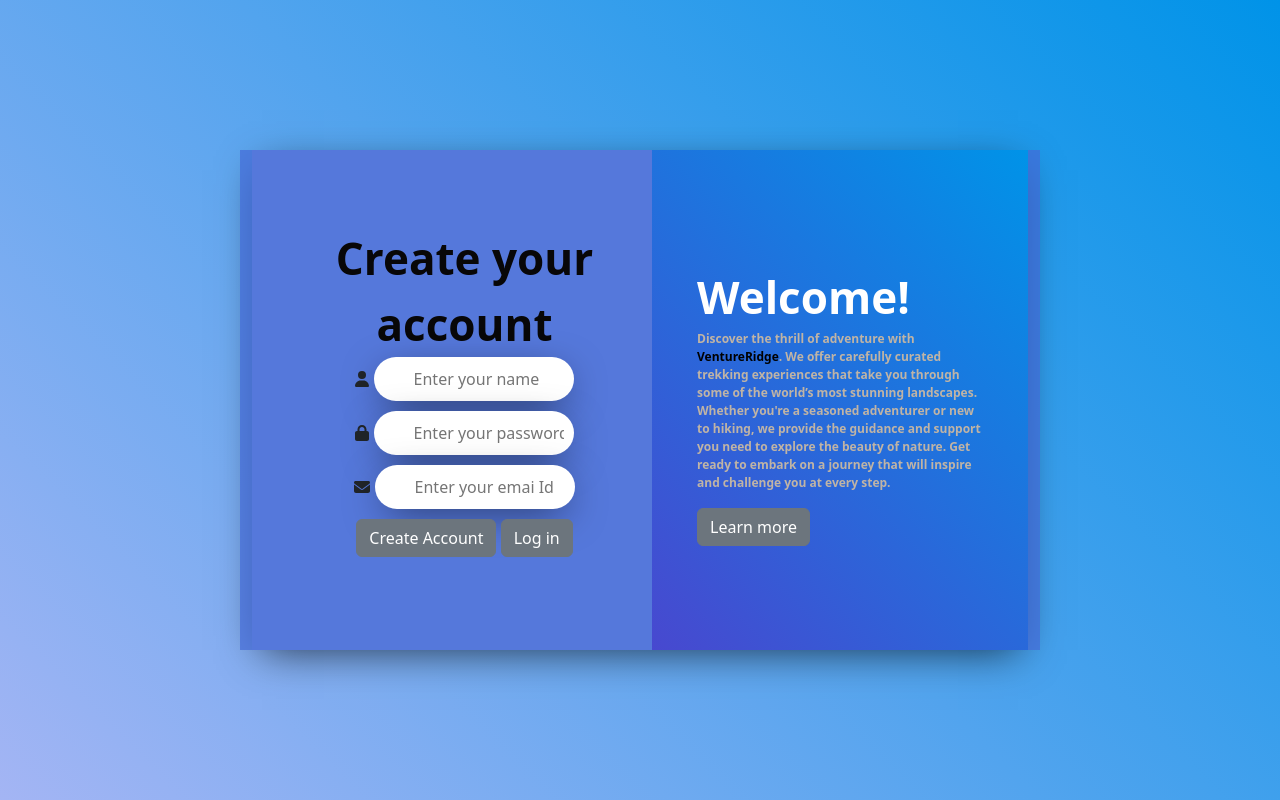
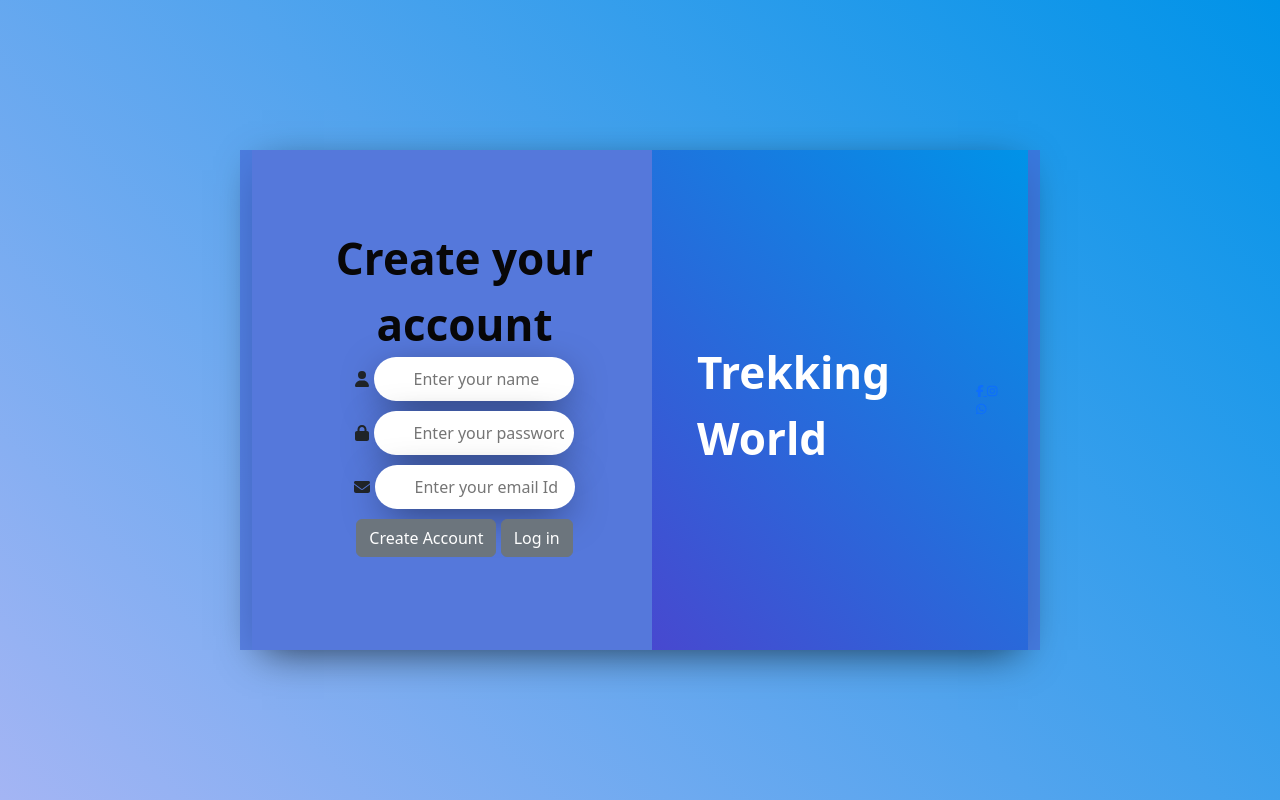
Before and after one commit to Shivani1424/PROJECT-1, a plain HTML site: page index.html in a window 1280 px wide. Drawn offline with nearby package versions, Linux system fonts and the light colour scheme.

Commit message:
Update index.html

```diff
--- a/index.html
+++ b/index.html
@@ -4,17 +4,11 @@
     <meta charset="UTF-8">
     <meta name="viewport" content="width=device-width, initial-scale=1.0">
     <title>loginpage</title>
-
     <link rel="stylesheet" href="https://cdnjs.cloudflare.com/ajax/libs/font-awesome/6.7.2/css/all.min.css">
     <link rel="stylesheet" href="https://cdn.jsdelivr.net/npm/bootstrap@5.3.3/dist/css/bootstrap.min.css">
     <link rel="stylesheet" href="./assets/./css/style.css">
-
 </head>
 <body>
-
-
-
-
     <div class="container">
         <div class="mycard">
             <div class="row">
@@ -24,64 +18,56 @@
                             <header>Create your account</header>
                             <div class="form-group">
                                 <i class="fa-solid fa-user"></i>
-                        <input type="text" class="details" id="name" placeholder="Enter your name" >
-
-                    <div class="error" id="nameerror"></div>
+                                <input type="text" class="details" id="name" placeholder="Enter your name">
+                                <div class="error" id="nameerror" aria-live="polite"></div>
                             </div>
 
                             <div class="form-group">
                                 <i class="fa-solid fa-lock"></i>
-                        <input type="password" class="details" id="password" placeholder="Enter your password" >
-
+                                <input type="password" class="details" id="password" placeholder="Enter your password">
                                 <div class="error" id="passerror"></div>
                             </div>
 
-
                             <div class="form-group" id="envelope">
                                 <i class="fa-solid fa-envelope"></i>
-                        <input type="email" class="details" id="email" placeholder="Enter your emai Id" >
+                                <input type="email" class="details" id="email" placeholder="Enter your email Id">
                                 <div class="error" id="emailerror"></div>
-
                             </div>
-
 
                             <input type="submit" class="btn btn-secondary" value="Create Account" id="btn1">
                             <span>
-                        <input type="button"  class="btn btn-secondary" value="Log in" id="btn2" >
+                                <input type="button" class="btn btn-secondary" value="Log in" id="btn2">
                             </span>
                         </form>
                     </div>
                 </div>
 
-
                 <div class="col-md-6">
                     <div class="rightcol">
                         <div class="box">
-                    <header>Welcome!</header>
-
-                         <p>Discover the thrill of adventure with <b>VentureRidge</b>. We offer carefully curated trekking experiences that take you through some of the world’s most stunning landscapes. Whether you're a seasoned adventurer or new to hiking, we provide the guidance and support you need to explore the beauty of nature. Get ready to embark on a journey that will inspire and challenge you at every step.</p>
-                          <input type="button" class="btn btn-secondary" value="Learn more">
+                            <header>Trekking World</header>
                         </div>
-
-
+                        <div class="social-icons">
+                            <a href="https://facebook.com" target="_blank" class="social-link">
+                                <i class="fab fa-facebook-f"></i>
+                            </a>
+                            <a href="https://instagram.com" target="_blank" class="social-link">
+                                <i class="fab fa-instagram"></i>
+                            </a>
+                            <a href="https://wa.me" target="_blank" class="social-link">
+                                <i class="fab fa-whatsapp"></i>
+                            </a>
+                        </div>
+                    </div>
+                </div>
 
             </div>
         </div>
     </div>
-    </div>
-</div>
-
-
-
 
     <script src="https://cdnjs.cloudflare.com/ajax/libs/font-awesome/6.7.2/js/all.min.js"></script>
-
-
     <script src="https://code.jquery.com/jquery-3.6.0.min.js"></script>
-
     <script src="https://stackpath.bootstrapcdn.com/bootstrap/4.5.2/js/bootstrap.min.js"></script>
     <script src="./assets/javascript/script.js"></script>
-
-    </script>
 </body>
 </html>
```
Lines whose indentation alone changed are shown as unchanged.
